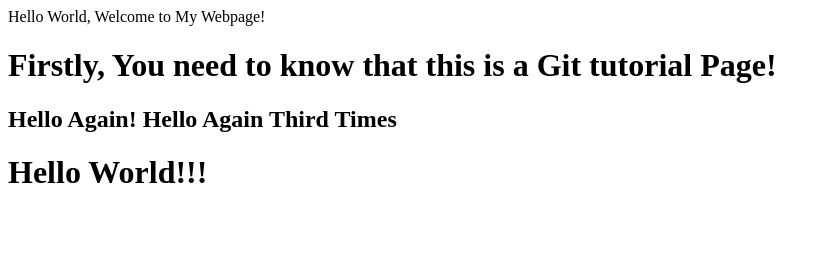
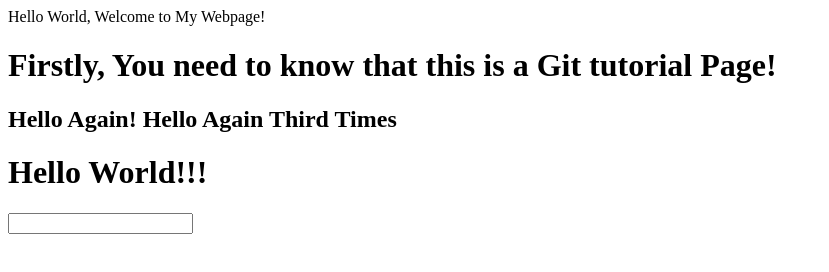
Before and after one commit to Winstonjames2/tech, a plain HTML site: page index.html in a window 1280 px wide. Shown: the whole page, without its empty margins (0-829 px from the left). Drawn offline with Linux system fonts and the light colour scheme.

Commit message:
Update index.html

```diff
--- a/index.html
+++ b/index.html
@@ -7,7 +7,7 @@
         <h1>Firstly, You need to know that this is a Git tutorial Page!</h1>
         <h2>Hello Again! Hello Again Third Times</h2>
         <h1>Hello World!!!</h1>
-        <div list="countries"></div>
+        <input list="countries">
         <datalist>
             <div>India</div>
             <div>Myanmar</div>
```
